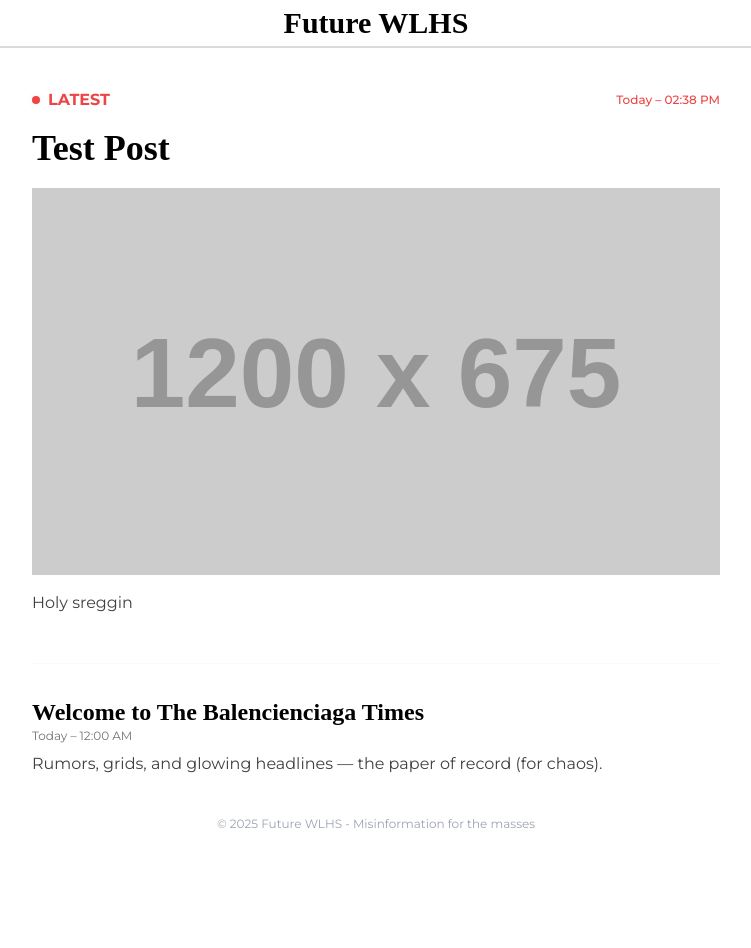
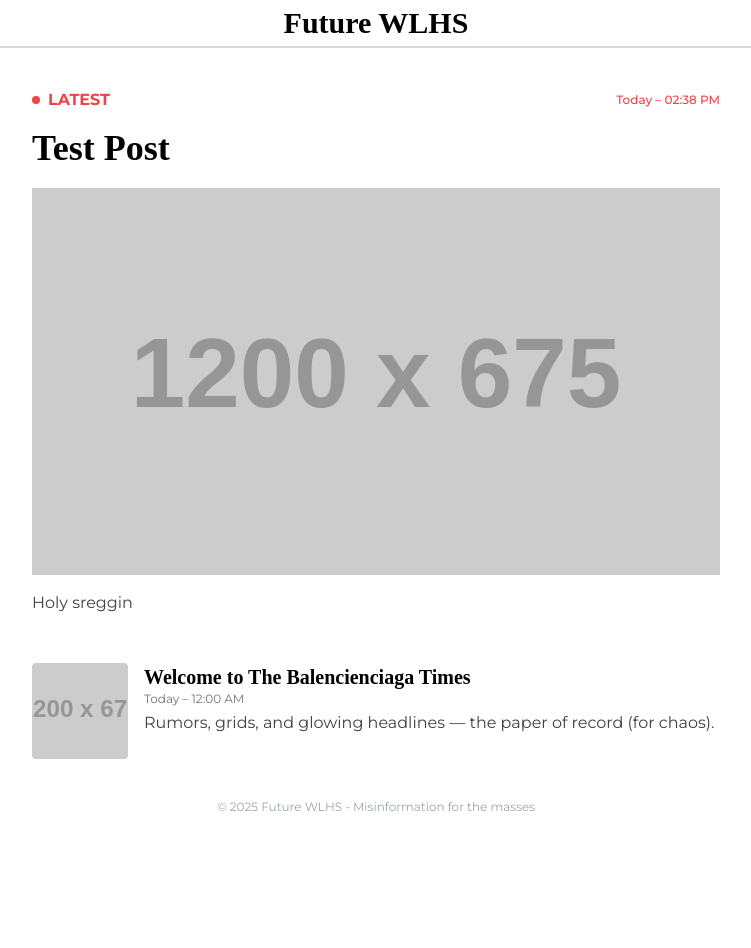
Before and after one commit to futurewlhs/futurewlhs.github.io, a Jekyll site: the page built from index.html, in a window 1280 px wide. Shown: the whole page, without its empty margins (264-1015 px from the left). Built offline with Jekyll 4.4.1, drawn with Linux system fonts in a browser that asks for light colours; nearby versions of some CDN libraries; some web fonts are replaced.

Commit message:
Update index.html

```diff
--- a/index.html
+++ b/index.html
@@ -32,18 +32,26 @@ title: Home
 </section>
 
 <!-- All other posts -->
-<section class="space-y-8">
-  <div class="w-full h-px bg-neutral-50"></div>
+<section class="space-y-6">
+  {% for post in others %}
+    <article class="flex items-start gap-4">
+      {% if post.hero %}
+        <a href="{{ post.url | relative_url }}" class="block w-24 flex-shrink-0">
+          <img src="{{ post.hero }}" alt="" class="w-24 h-24 object-cover rounded">
+        </a>
+      {% endif %}
 
-  {% for post in others %}
-    <article>
-      <a href="{{ post.url | relative_url }}" class="block group">
-        <h3 class="dm-serif font-bold text-2xl group-hover:underline">{{ post.title }}</h3>
-        <p class="text-xs text-neutral-500 mb-2">{% include relative_time.html date=post.date %}</p>
+      <div class="flex-1">
+        <a href="{{ post.url | relative_url }}" class="block group">
+          <h3 class="dm-serif font-bold text-xl group-hover:underline">{{ post.title }}</h3>
+        </a>
+        <p class="text-xs text-neutral-500 mb-1">
+          {% include relative_time.html date=post.date %}
+        </p>
         {% if post.excerpt %}
-          <p class="text-neutral-700">{{ post.excerpt }}</p>
+          <p class="text-neutral-700 line-clamp-3">{{ post.excerpt }}</p>
         {% endif %}
-      </a>
+      </div>
     </article>
   {% endfor %}
 </section>
```
